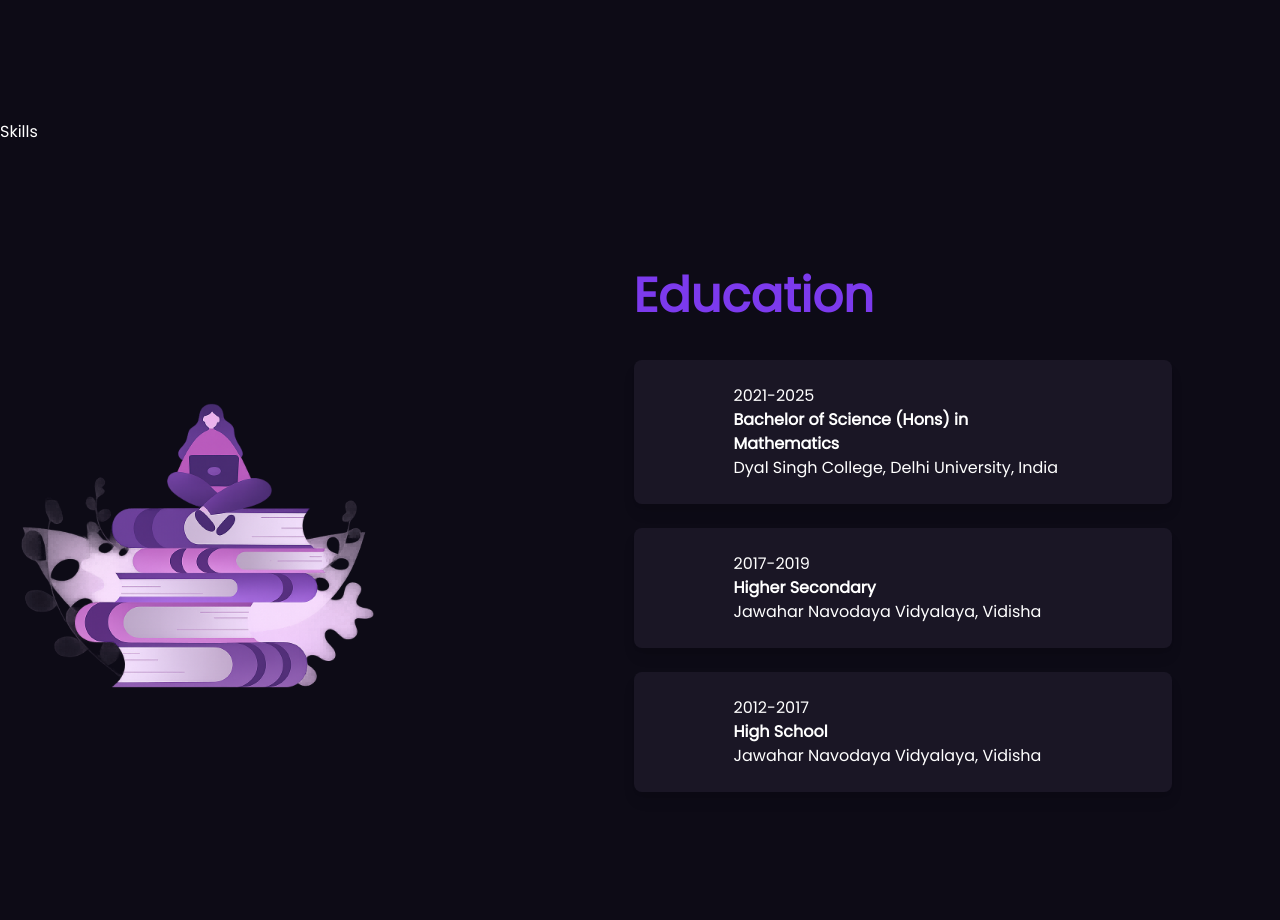
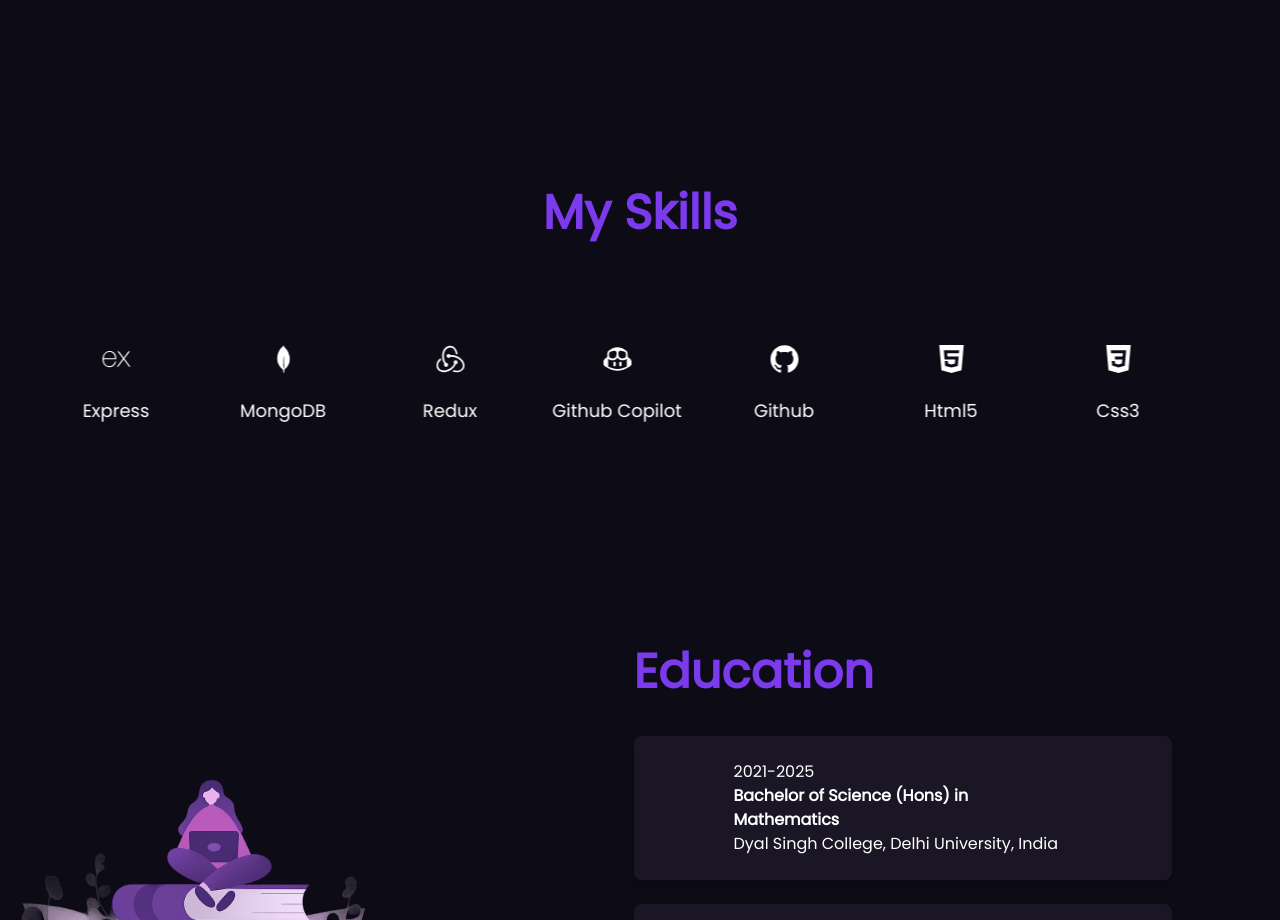
Before and after one commit to Poonam-Vishwakarma31/PORTFOLIO2, a React (Vite) app in the folder my-portfolio/: page / in a window 1280 px wide. Shown: the part 2384-3304 px from the top of the page. Built offline with nearby package versions, Linux system fonts and the light colour scheme; a web font is replaced by a local one.

Commit message:
Add SkillsMarquee component with marquee effect for skill icons and create marquee CSS styles

```diff
--- a/my-portfolio/src/Sections/Skills.jsx
+++ b/my-portfolio/src/Sections/Skills.jsx
@@ -1,11 +1,69 @@
-import React from 'react'
+import { useState } from "react";
+import "../style/marquee.css"; // important
+import {
+  SiReact,
+  SiJavascript,
+  SiTailwindcss,
+  SiNodedotjs,
+  SiExpress,
+  SiMongodb,
+  SiRedux,
+  SiGithubcopilot,
+  SiGithub,
+  SiHtml5,
+  SiCss3,
+} from "react-icons/si";
 
-const Skills = () => {
+export default function SkillsMarquee() {
+  // manual pause (click) and hover pause combined
+  const [manualPaused, setManualPaused] = useState(false);
+  const [hoverPaused, setHoverPaused] = useState(false);
+  const paused = manualPaused || hoverPaused;
+
+  const skills = [
+    { name: "React", icon: <SiReact size={28} /> },
+    { name: "JavaScript", icon: <SiJavascript size={28} /> },
+    { name: "Tailwind", icon: <SiTailwindcss size={28} /> },
+    { name: "Node.js", icon: <SiNodedotjs size={28} /> },
+    { name: "Express", icon: <SiExpress size={28} /> },
+    { name: "MongoDB", icon: <SiMongodb size={28} /> },
+    { name: "Redux", icon: <SiRedux size={28} /> },
+    { name: "Github Copilot", icon: <SiGithubcopilot size={28} /> },
+    { name: "Github", icon: <SiGithub size={28} /> },
+    { name: "Html5", icon: <SiHtml5 size={28} /> },
+    { name: "Css3", icon: <SiCss3 size={28} /> },
+  ];
+
   return (
-    <div>
-      Skills
+    <div
+      className="skill-section items-center justify-center w-full min-h-[50vh] flex flex-col px-4 md:px-8 py-12 gap-12"
+      id="skills"
+    >
+      <div className="skill-header text-5xl text-[#7C3AED] mb-8 font-bold">My Skills</div>
+
+      <div className="scroll-skills w-full">
+        <div
+          className={`marquee-container ${paused ? "paused" : ""} item-center overflow-hidden whitespace-nowrap`}
+          onClick={() => setManualPaused((p) => !p)}
+          onMouseEnter={() => setHoverPaused(true)}
+          onMouseLeave={() => setHoverPaused(false)}
+        >
+          <div className="marquee-track gap-8 whitespace-nowrap flex flex-nowrap">
+            {/* render the same `skills` list twice in the DOM without creating a separate duplicated array */}
+            {[0, 1].map((rep) =>
+              skills.map((skill, i) => (
+                <div
+                  key={i + rep * skills.length}
+                  className="flex flex-col w-[135px] h-[135px] justify-center items-center gap-6 px-6 py-2 text-lg font-medium"
+                >
+                  <span className="text-2xl">{skill.icon}</span>
+                  <span>{skill.name}</span>
+                </div>
+              ))
+            )}
+          </div>
+        </div>
+      </div>
     </div>
-  )
+  );
 }
-
-export default Skills
--- /dev/null
+++ b/my-portfolio/src/style/marquee.css
@@ -0,0 +1,42 @@
+.marquee-track {
+	display: flex;
+	width: max-content;
+	z-index: 1;
+	animation: marquee 18s linear infinite;
+	flex-wrap: nowrap;
+	will-change: transform;
+}
+
+.marquee-track > * {
+	/* Prevent children from shrinking/growing so total width is predictable */
+	flex: 0 0 auto;
+}
+
+.marquee-container {
+	overflow: hidden;
+	width: 100%;
+	cursor: pointer;
+	position: relative;
+}
+
+.marquee-container.paused .marquee-track {
+	animation-play-state: paused;
+}
+
+.marquee-container:hover .marquee-track {
+	animation-play-state: paused;
+}
+
+@keyframes marquee {
+	from {
+		transform: translateX(0);
+	}
+	/* Move left by half the track width (the size of the original content). */
+	to {
+		transform: translateX(-50%);
+	}
+}
+
+.marquee-track, .marquee-container {
+	-webkit-backface-visibility: hidden; /* smoother on some browsers */
+}
```
Also changed, not shown: 1 other file (tests, documents, lock files or other folders).
